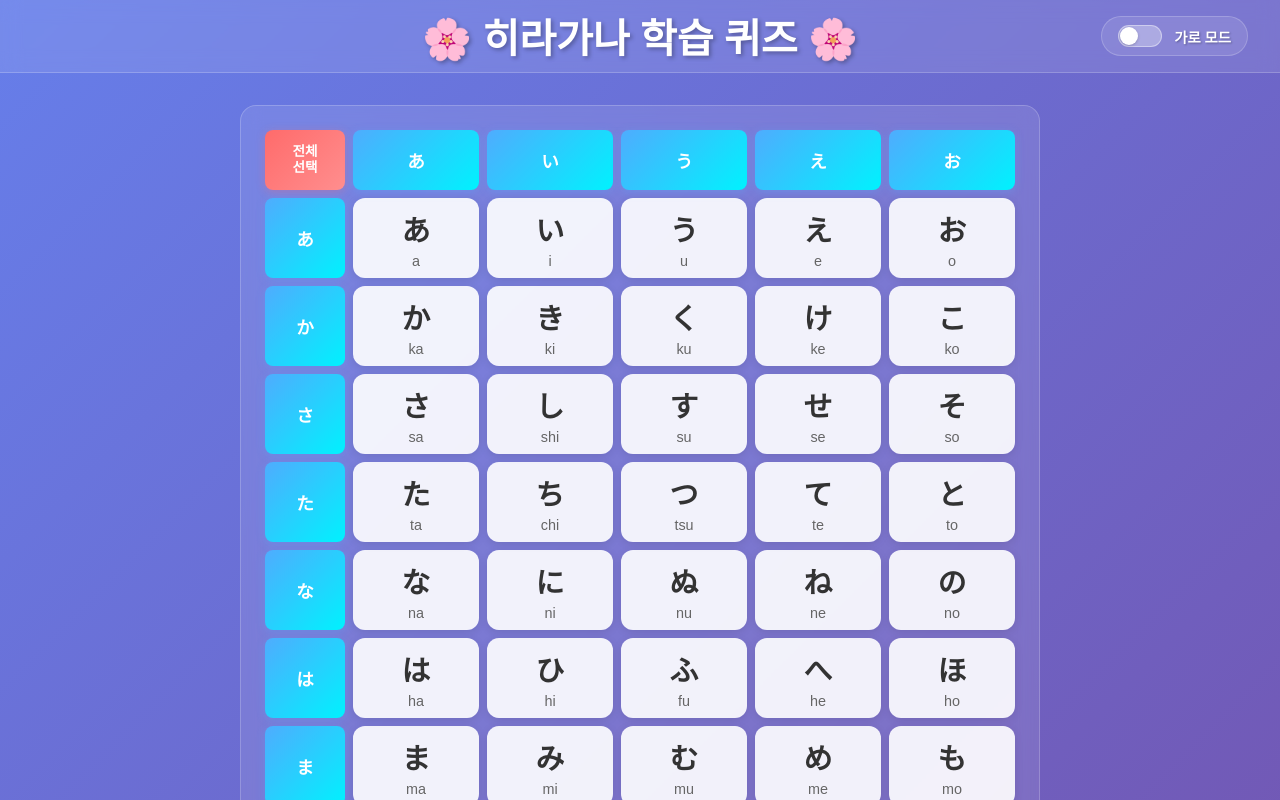
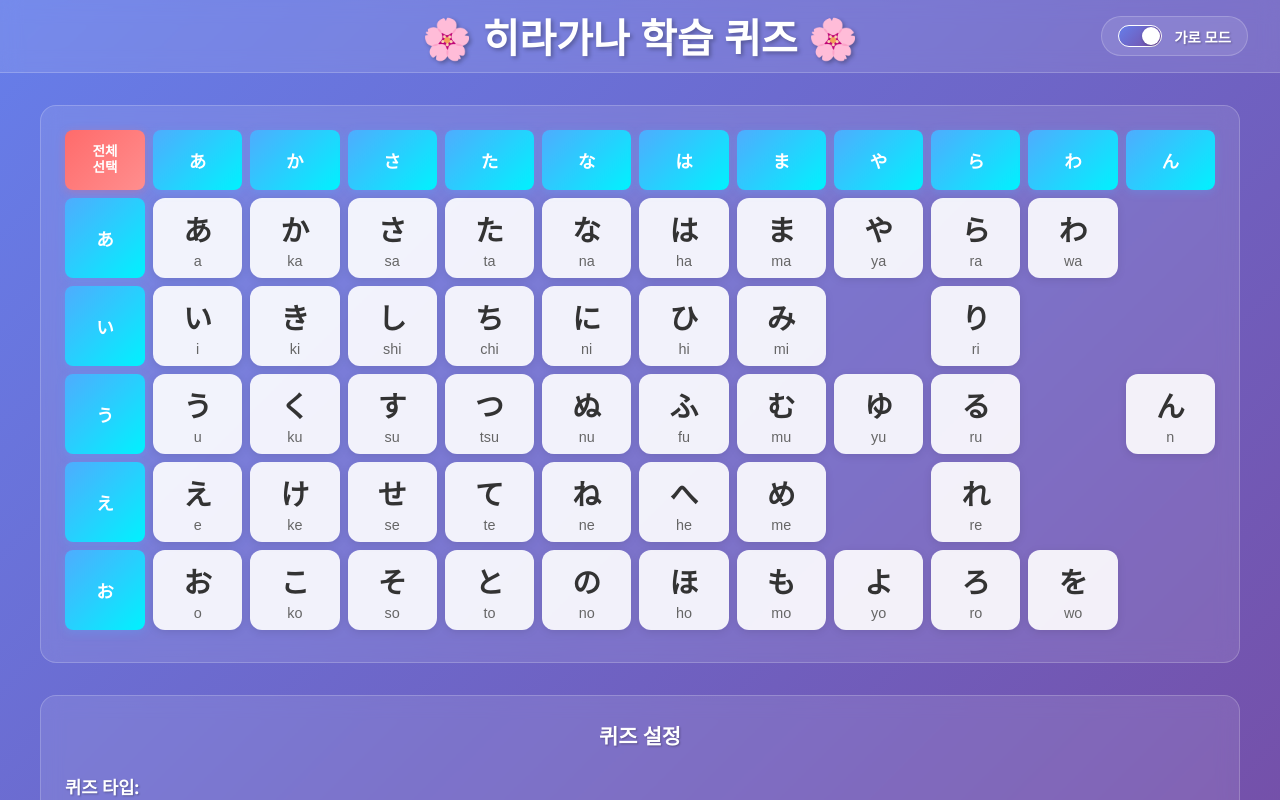
Before and after one commit to sinam7/japanese-study-tool, a React (Vite) app: page / in a window 1280 px wide. Shown: the top 800 px of the page. Built offline with nearby package versions, Linux system fonts and the light colour scheme.

Commit message:
feat: 레이아웃 모드 저장 기능 추가

```diff
--- a/src/App.jsx
+++ b/src/App.jsx
@@ -1,4 +1,4 @@
-import React, { useState } from 'react';
+import React, { useState, useEffect } from 'react';
 import HiraganaSelector from './components/HiraganaSelector';
 import Quiz from './components/Quiz';
 import './App.css';
@@ -6,11 +6,22 @@ import './App.css';
 function App() {
   const [selectedCharacters, setSelectedCharacters] = useState([]);
   const [currentView, setCurrentView] = useState('selector'); // 'selector' or 'quiz'
-  const [layoutMode, setLayoutMode] = useState('vertical'); // 'vertical' or 'horizontal'
+
+  // localStorage에서 저장된 레이아웃 모드를 불러오기
+  const [layoutMode, setLayoutMode] = useState(() => {
+    const saved = localStorage.getItem('hiragana-quiz-layout-mode');
+    return saved || 'horizontal'; // 기본값은 'horizontal'
+  });
+
   const [quizSettings, setQuizSettings] = useState({
     type: 'input', // 'input' or 'choice'
     choiceCount: 3 // 3, 4, 5
   });
+
+  // layoutMode가 변경될 때마다 localStorage에 저장
+  useEffect(() => {
+    localStorage.setItem('hiragana-quiz-layout-mode', layoutMode);
+  }, [layoutMode]);
 
   const handleStartQuiz = (characters, settings) => {
     if (characters.length === 0) {
```
